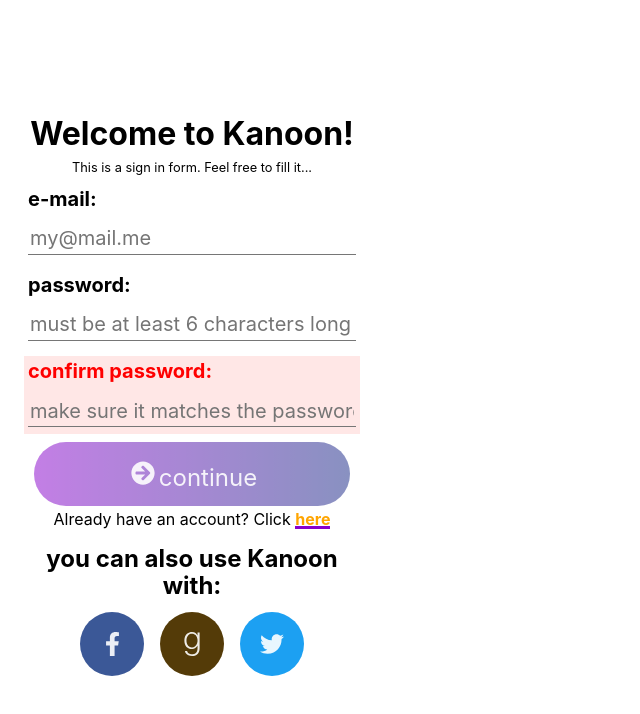
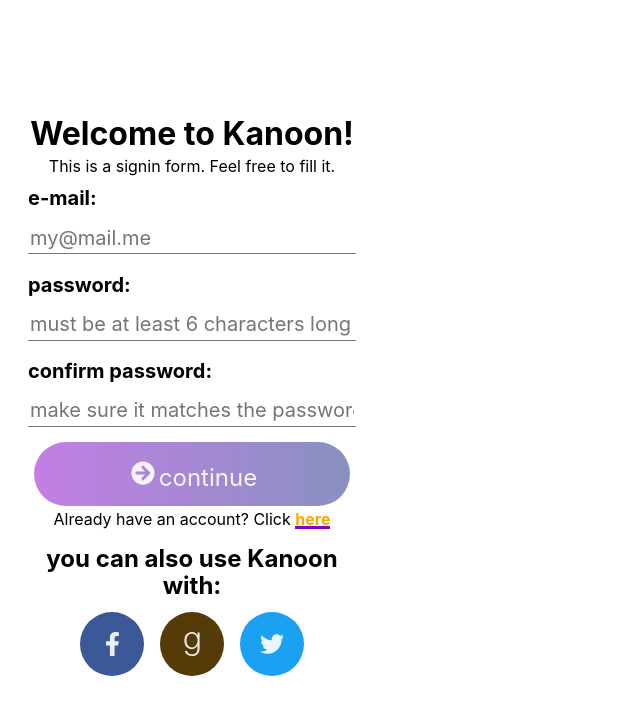
Before and after one commit to wsps10/book-emotion-analysis-app, a React (Create React App) app: page / in a window 1280 px wide. Shown: the top 714 px of the page, without its empty margins (0-640 px from the left). Built offline with nearby package versions, Linux system fonts and the light colour scheme.

Commit message:
make BrandButton disabled semantic

```diff
--- /dev/null
+++ b/src/components/custom/BrandButton/BrandButton.css
@@ -0,0 +1,3 @@
+button:disabled {
+	opacity: 0.5;
+}
--- a/src/components/custom/BrandButton/BrandButton.js
+++ b/src/components/custom/BrandButton/BrandButton.js
@@ -1,13 +1,15 @@
 import React from 'react';
+import './BrandButton.css';
 
-const BrandButtonStyle = `bg-purple-to-blue bn br-pill f3 fw4 h3 link mb1 o-50 v-mid w-90-ns white-90`;
+const BrandButtonStyle = `bg-purple-to-blue bn br-pill f3 fw4 h3 link mb1 v-mid w-90-ns white-90`;
 
-const BrandButton = ({ children, className, onClick }) => {
+const BrandButton = ({ children, className, enabled, onClick }) => {
 	return (
 		<button
+            className = {`${BrandButtonStyle} ${className}`}
+            disabled = { !enabled }
+            onClick = { onClick }
             type = {`button`}
-            className = {`${BrandButtonStyle} ${className}`}
-            onClick = { onClick }
         >
         	{ children }
         </button>
--- a/src/pages/SigninPage/SigninPage.js
+++ b/src/pages/SigninPage/SigninPage.js
@@ -43,18 +43,28 @@
             password: "",
             passwordStatus: "empty",
             passwordCheck: "",
-            passwordCheckStatus: "empty"
+            passwordCheckStatus: "empty",
+            passwordsMatch: false
         };
     }
 
     render() {
         const { handleStateChange, state } = this;
-        const { email, password, passwordCheck } = state;
+        const {
+            email,
+            emailStatus,
+            password,
+            passwordStatus,
+            passwordCheck,
+            passwordCheckStatus,
+            passwordsMatch
+        } = state;
+
         return (
             <main className="flex flex-column justify-center vh-100">
                 <form className="bg-white h100 pa3 tc w-30">
                     <h1 className="ma0 mt0 mb1">Welcome to Kanoon!</h1>
-                    <small className="mb1">This is a sign in form. Feel free to fill it...</small>
+                    <span className="mb1">This is a signin form. Feel free to fill it.</span>
                     <Field
                         hint = "my@mail.me"
                         id = "email"
@@ -79,7 +89,6 @@
                         type = "password"
                     />
                     <Field
-                        className = "error"
                         hint = "make sure it matches the password above"
                         id = "passwordCheck"
                         label = "confirm password: "
@@ -87,7 +96,7 @@
                         value = { passwordCheck }
                         type = "password"
                     />
-                    <BrandButton>
+                    <BrandButton enabled={ emailStatus === "ok" && passwordsMatch === true }>
                         <Icon family="fas" icon="arrow-circle-right" className="anima-open" /><span>continue</span>
                     </BrandButton>
                     <span>Already have an account? Click <a href="#">here</a></span>
```
